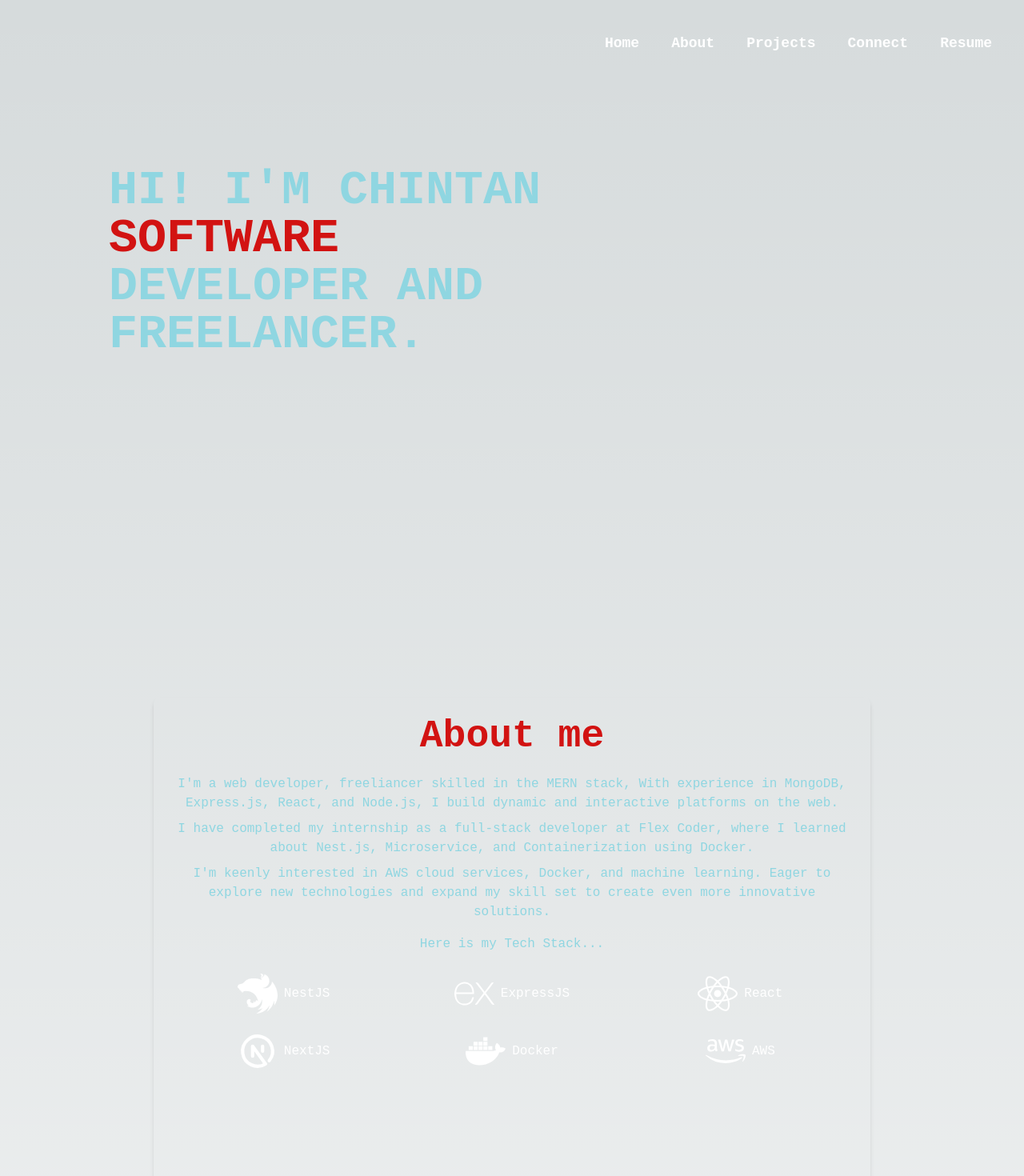
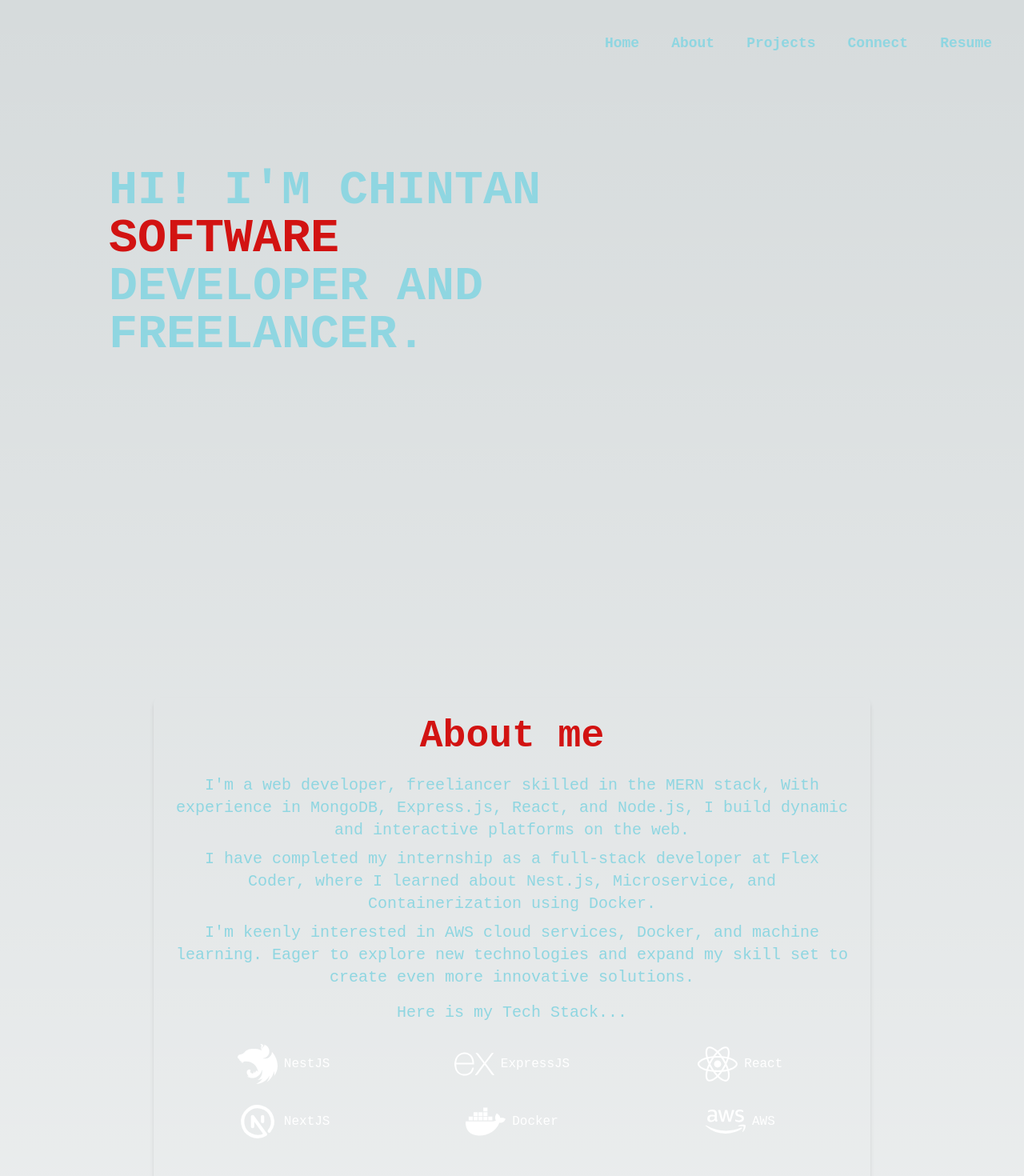
Before and after one commit to CHINTAN-9925/Chintan_patel, a Next.js app: page / in a window 1280 px wide. Shown: the top 1470 px of the page at 80% size. Built offline with nearby package versions, Linux system fonts and the light colour scheme; a web font is replaced by a local one.

Commit message:
updated resume

```diff
--- a/app/components/About.jsx
+++ b/app/components/About.jsx
@@ -25,16 +25,16 @@ const About = () => {
             ref={ref}
             className={`font-martian lg:h-[100vh] lg:items-center max-w-4xl mx-auto p-6 bg-font-martian text-main_text_color border-none rounded-lg shadow-md transition-transform transform duration-300 ${inView ? 'animate-fadeInGrow' : ''}  lg:text-center lg:mt-16 lg:mb-16 lg:ml-auto lg:mr-auto`}>
             <h2 className='text-5xl font-bold mb-6 lg:mt-0 text-center text-fullstack'>About me</h2>
-            <p className='mb-2 text-center'>
+            <p className='mb-2 text-xl text-center'>
                 I&apos;m a web developer, freeliancer skilled in the MERN stack, With experience in MongoDB, Express.js, React, and Node.js, I build dynamic and interactive platforms on the web.
             </p>
-            <p className='mb-2 text-center'>
+            <p className='mb-2 text-xl text-center'>
                 I have completed my internship as a full-stack developer at Flex Coder, where I learned about Nest.js, Microservice, and Containerization using Docker.
             </p>
-            <p className='mb-4 text-center'>
+            <p className='mb-4 text-xl text-center'>
                 I&apos;m keenly interested in AWS cloud services, Docker, and machine learning. Eager to explore new technologies and expand my skill set to create even more innovative solutions.
             </p>
-            <p className='mb-4 mt-4 text-center'>Here is my Tech Stack...</p>
+            <p className='mb-4 mt-4 text-xl text-center'>Here is my Tech Stack...</p>
             <ul className="grid grid-cols-2 md:grid-cols-3 gap-2">
                 {techStack.map((tech, index) => (
                     <li key={index} className="h-16 flex items-center justify-around py-1 px-2 rounded-full text-white-500 text-white">
--- a/app/components/Navbar.jsx
+++ b/app/components/Navbar.jsx
@@ -39,30 +39,31 @@ const Navbar = () => {
         <div className="hidden md:flex gap-10">
           <a
             href="#home"
-            className='hover:underline relative before:content-[""] before:block before:absolute before:w-0/100 before:h-[2px] before:bg-black before:bottom-0 before:left-0 hover:before:w-100/100 transition-width duration-300 '
+            className='hover:text-white text-main_text_color relative before:content-[""] before:block before:absolute before:w-0/100 before:h-[2px] before:bg-black before:bottom-0 before:left-0 hover:before:w-100/100 transition-width duration-300 '
           >
             Home
           </a>
           <a
             href="#about"
-            className='hover:underline relative before:content-[""] before:block before:absolute before:w-0/100 before:h-[2px] before:bg-black before:bottom-0 before:left-0 hover:before:w-100/100 transition-width duration-300 '
+            className='hover:text-white text-main_text_color relative before:content-[""] before:block before:absolute before:w-0/100 before:h-[2px] before:bg-black before:bottom-0 before:left-0 hover:before:w-100/100 transition-width duration-300 '
           >
             About
           </a>
           <a
             href="#projects"
-            className='hover:underline relative before:content-[""] before:block before:absolute before:w-0/100 before:h-[2px] before:bg-black before:bottom-0 before:left-0 hover:before:w-100/100 transition-width duration-300 '
+            className='hover:text-white text-main_text_color relative before:content-[""] before:block before:absolute before:w-0/100 before:h-[2px] before:bg-black before:bottom-0 before:left-0 hover:before:w-100/100 transition-width duration-300 '
           >
             Projects
           </a>
           <a
             href="#contact"
-            className='hover:underline relative before:content-[""] before:block before:absolute before:w-0/100 before:h-[2px] before:bg-black before:bottom-0 before:left-0 hover:before:w-100/100 transition-width duration-300 '
+            className='hover:text-white text-main_text_color relative before:content-[""] before:block before:absolute before:w-0/100 before:h-[2px] before:bg-black before:bottom-0 before:left-0 hover:before:w-100/100 transition-width duration-300 '
           >
             Connect
           </a>
           <a
-            href="/demo_pdf.pdf"
+            className="hover:text-white text-main_text_color"
+            href="demo_pdf.pdf"
             target="_blank"
             download
           >
@@ -109,11 +110,7 @@ const Navbar = () => {
               <a href="#contact">Connect</a>
             </li>
             <li>
-              <a
-                href="/demo_pdf.pdf"
-                target="_blank"
-                download
-              >
+              <a href="demo_pdf.pdf" download>
                 Resume
               </a>
             </li>
```
Also changed, not shown: 1 other file (tests, documents, lock files or other folders).
